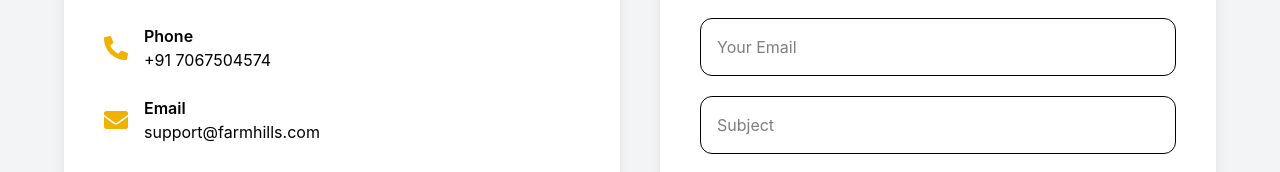
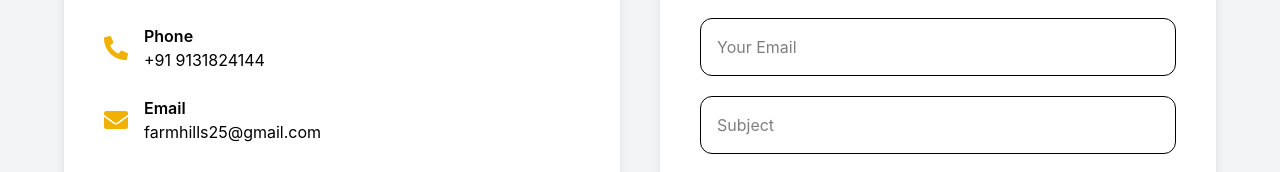
Before and after one commit to pranitanwane01/farmhills, a React (Vite) app in the folder client/: page /contact in a window 1280 px wide. Shown: the part 380-552 px from the top of the page. Built offline with nearby package versions, Linux system fonts and the light colour scheme.

Commit message:
some more change

```diff
--- a/client/src/components/FloatingButtons.jsx
+++ b/client/src/components/FloatingButtons.jsx
@@ -11,7 +11,7 @@
 
       {/* WHATSAPP */}
       <a
-        href="https://wa.me/917067504574"
+        href="https://wa.me/9131824144"
         target="_blank"
         rel="noreferrer"
         className="bg-green-500 hover:bg-green-600 text-white p-4 rounded-full shadow-lg text-2xl transition transform hover:scale-110"
--- a/client/src/pages/Contact.jsx
+++ b/client/src/pages/Contact.jsx
@@ -67,7 +67,7 @@
               <div>
                 <h3 className="font-semibold">Phone</h3>
 
-                <p>+91 7067504574</p>
+                <p>+91 9131824144</p>
               </div>
             </div>
 
@@ -77,7 +77,7 @@
               <div>
                 <h3 className="font-semibold">Email</h3>
 
-                <p>support@farmhills.com</p>
+                <p>farmhills25@gmail.com</p>
               </div>
             </div>
 
```
